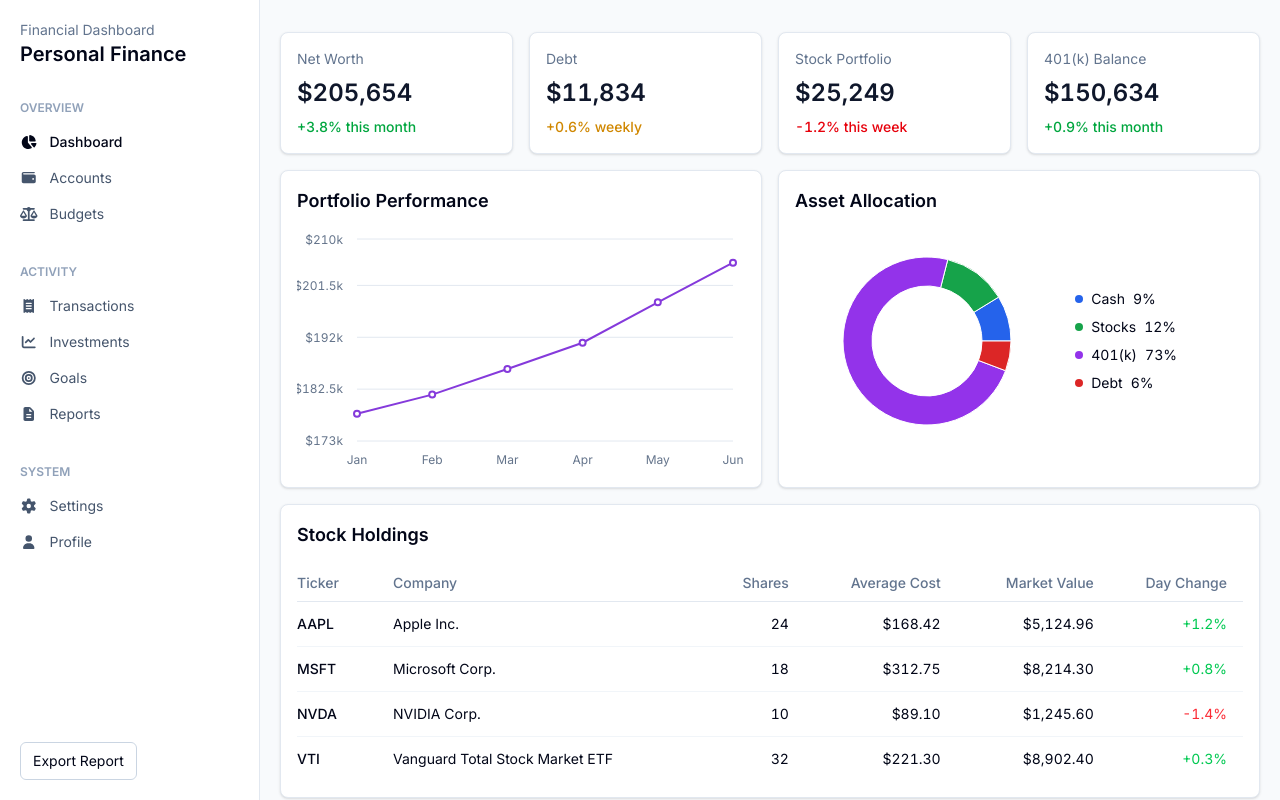
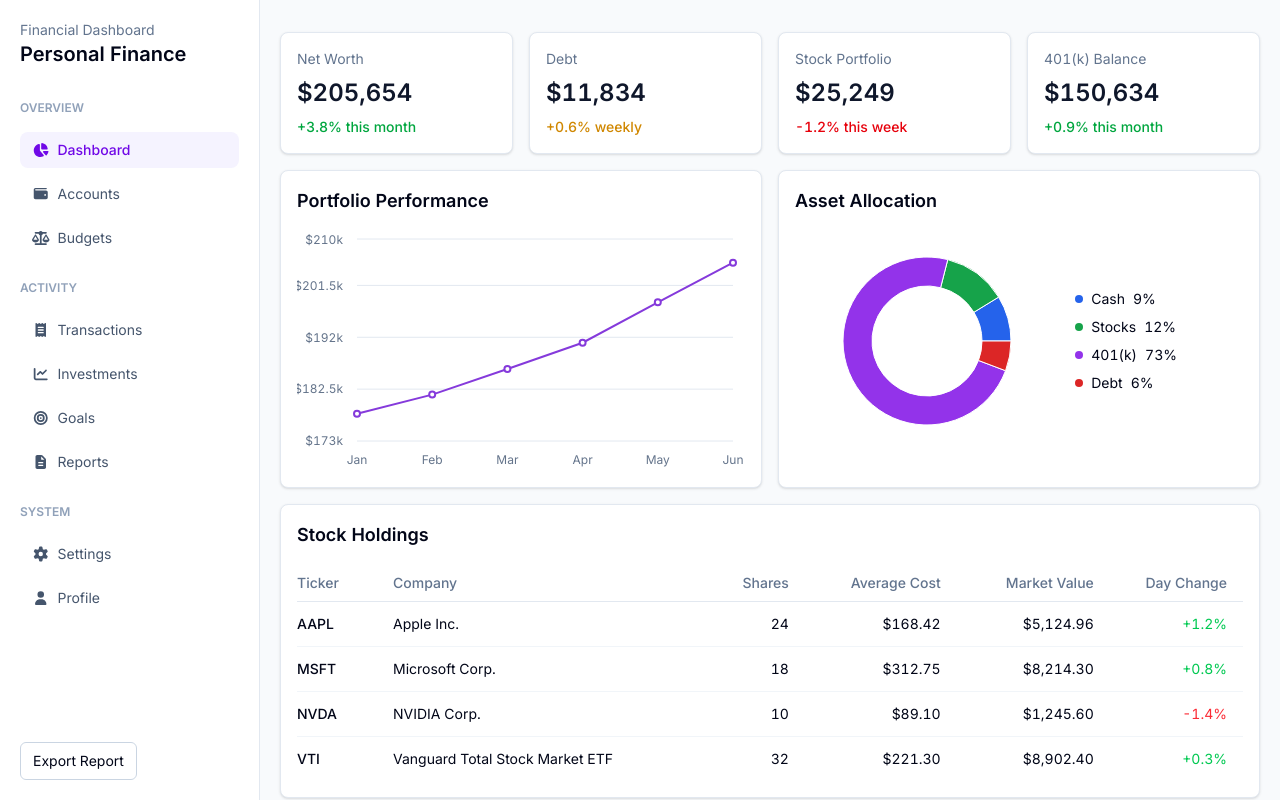
Before and after one commit to Austin-Tillotson/financial-app-project, a Next.js app: page / in a window 1280 px wide. Shown: the top 800 px of the page. Built offline with nearby package versions, Linux system fonts and the light colour scheme.

Commit message:
Updated navbar hover effect

```diff
--- a/src/components/dashboard/NavMenu.tsx
+++ b/src/components/dashboard/NavMenu.tsx
@@ -68,8 +68,8 @@ function NavItem({ item }: { item: NavigationItem }) {
     <Link
       className={
         isActive
-          ? "flex items-center gap-3 font-medium text-slate-950"
-          : "flex items-center gap-3 text-slate-600 hover:text-slate-950"
+          ? "flex items-center gap-2 rounded-lg bg-violet-50 px-3 py-2 font-medium text-violet-700"
+          : "flex items-center gap-2 rounded-lg px-3 py-2 text-slate-600 hover:bg-violet-50 hover:text-violet-700"
       }
       href={item.href}
     >
@@ -93,14 +93,14 @@ export function NavMenu({ direction = "row" }: NavMenuProps) {
   }
 
   return (
-    <div className="grid gap-10 text-sm">
+    <div className="grid gap-6 text-sm">
       {navigationSections.map((section) => (
         <section key={section.title}>
           <h2 className="mb-4 text-xs font-semibold uppercase text-slate-400">
             {section.title}
           </h2>
 
-          <ul className="grid gap-4">
+          <ul className="grid gap-2">
             {section.items.map((item) => (
               <li key={item.href}>
                 <NavItem item={item} />
```
